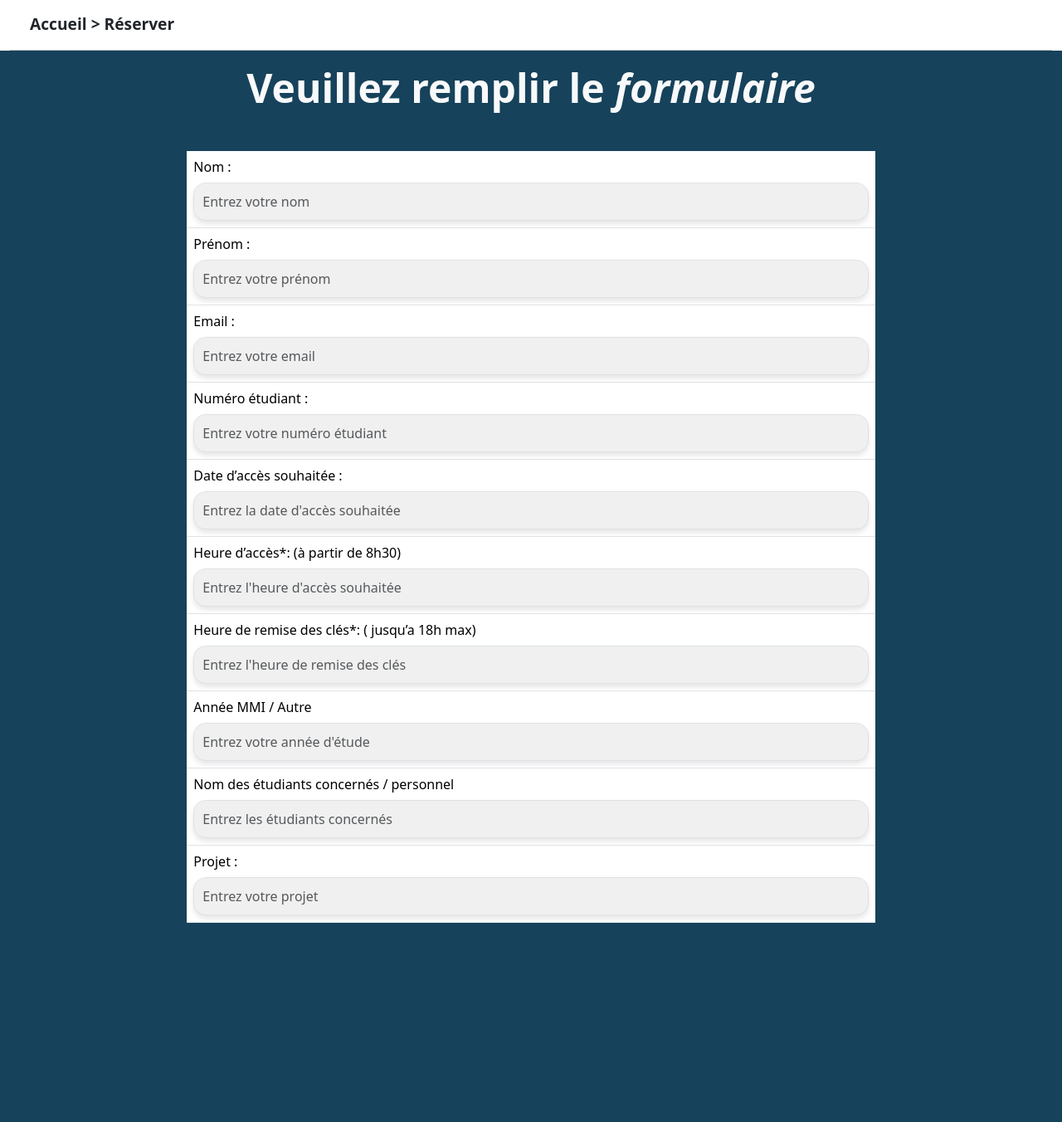
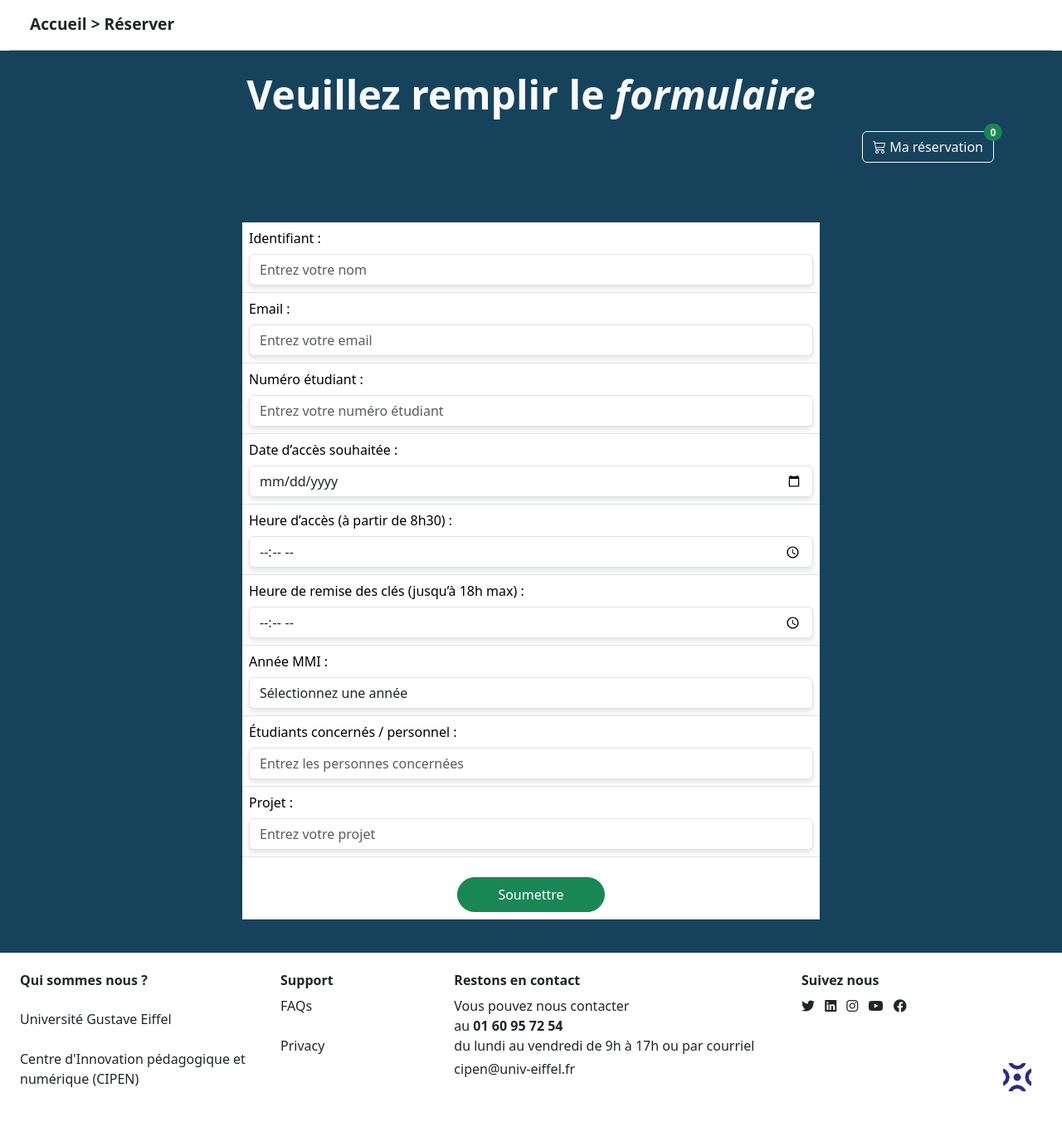
Before and after one commit to MLoks77/SAE203, a PHP site: page /php/formulaireReserver.php in a window 1280 px wide. Shown: the part 223-1575 px from the top of the page at 83% size. Before the commit the page ends 1335 px from the top, so only its background shows below. Run offline with PHP 8.4, Linux system fonts and the light colour scheme.

Commit message:
Formulaire à jour

```diff
--- a/php/formulaireReserver.php
+++ b/php/formulaireReserver.php
@@ -2,87 +2,112 @@
 include "../include/navbar.php";
 include "../include/ReserverHero.php";
 include "../configdb/connexion.php";
+?>
+
+<!DOCTYPE html>
+<html lang="fr">
+<head>
+    <meta charset="UTF-8">
+    <meta name="viewport" content="width=device-width, initial-scale=1.0">
+    <title>Réservation</title>
+
+    <!-- CSS Bootstrap -->
+    <link href="https://cdn.jsdelivr.net/npm/bootstrap@5.3.5/dist/css/bootstrap.min.css" rel="stylesheet">
+    <link rel="stylesheet" href="https://cdn.jsdelivr.net/npm/bootstrap-icons@1.10.5/font/bootstrap-icons.css">
+    <script src="https://cdn.jsdelivr.net/npm/bootstrap@5.3.5/dist/js/bootstrap.bundle.min.js"></script>
 
 
 
-?>
-<!DOCTYPE html>
-<html lang="en">
-<head>
-    <meta charset="UTF-8">
-    <meta name="viewport" content="width=device-width, initial-scale=1.0">
-    <title>Document</title>
+    <!-- Ton CSS personnalisé -->
     <link rel="stylesheet" href="../css/Reserver.css">
 </head>
 <body class="custom">
-<h2 class="fw-bold display-5 text-center text-light">
-    Veuillez remplir le  <span class="fst-italic">formulaire</span>
-</h2>
 
-    <div class="col-8 container d-flex justify-content-center align-items-center mt-5 rounded custom ">
-    <table class="table col-6">
-        <tr>
-            <td>
-                <label for="name" class="form-label">Nom :</label>
-                <input type="text" id="name" class="form-control input-custom" placeholder="Entrez votre nom">
-            </td>
-        </tr>
-        <tr>
-            <td>
-                <label for="prenom" class="form-label">Prénom :</label>
-                <input type="text" id="prenom" class="form-control input-custom" placeholder="Entrez votre prénom">
-            </td>
-        </tr>
-        <tr>
-            <td>
-                <label for="email" class="form-label">Email :</label>
-                <input type="email" id="email" class="form-control input-custom" placeholder="Entrez votre email">
-            </td>
-        </tr>
-        <tr>
-            <td>
-                <label for="numero_etudiant" class="form-label">Numéro étudiant :</label>
-                <input type="text" id="numero_etudiant" class="form-control input-custom" placeholder="Entrez votre numéro étudiant">
-            </td>
-        </tr>
-        <tr>
-            <td>
-                <label for="date_acces" class="form-label">Date d’accès souhaitée : </label>
-                <input type="text" id="date_acces" class="form-control input-custom" placeholder="Entrez la date d'accès souhaitée">
-            </td>
-        </tr>
-        <tr>
-            <td>
-                <label for="heure_acces" class="form-label">Heure d’accès*: (à partir de 8h30)</label>
-                <input type="text" id="heure_acces" class="form-control input-custom" placeholder="Entrez l'heure d'accès souhaitée">
-            </td>
-        </tr>
-        <tr>
-            <td>
-                <label for="heure_remisee" class="form-label">Heure de remise des clés*: ( jusqu’a 18h max)</label>
-                <input type="text" id="heure_remisee" class="form-control input-custom" placeholder="Entrez l'heure de remise des clés">
-            </td>
-        </tr>
-        <tr>
-            <td>
-                <label for="annee_etude" class="form-label">Année MMI / Autre</label>
-                <input type="text" id="annee_etude" class="form-control input-custom" placeholder="Entrez votre année d'étude">
-            </td>
-        </tr>
-        <tr>
-            <td>
-                <label for="etudiant_concernant" class="form-label">Nom des étudiants concernés / personnel</label>
-                <input type="text" id="etudiant_concerne" class="form-control input-custom" placeholder="Entrez les étudiants concernés">
-            </td>
-        </tr>
-        <tr>
-            <td>
-                <label for="projet" class="form-label">Projet :</label>
-                <input type="text" id="projet" class="form-control input-custom" placeholder="Entrez votre projet">
-            </td>
-        </tr>
-    </table>
+    <h2 class="fw-bold display-5 text-center text-light mt-4">
+        Veuillez remplir le <span class="fst-italic">formulaire</span>
+    </h2>
+<div class="container text-end mt-3">
+    <button class="btn btn-outline-light position-relative" type="button" data-bs-toggle="offcanvas" data-bs-target="#offcanvasPanier" aria-controls="offcanvasPanier">
+
+        <i class="bi bi-cart3"></i> Ma réservation
+        <span class="position-absolute top-0 start-100 translate-middle badge rounded-pill bg-success">
+            <?php echo isset($_SESSION['panier']) ? count($_SESSION['panier']) : 0; ?>
+ <!--dynamiquement avec PHP -->
+        </span>
+    </a>
+</div>
+
+    <div class="container d-flex justify-content-center align-items-center mt-5">
+        <div class="col-lg-8 col-md-10 col-sm-12 p-4 custom ">
+            <form action="" method="post">
+                <table class="table text-light">
+                    <tr><td><label for="name" class="form-label">Identifiant :</label>
+                        <input type="text" id="name" class="form-control input-custom" placeholder="Entrez votre nom" readonly>
+                    </td></tr>
+
+                    <tr><td><label for="email" class="form-label">Email :</label>
+                        <input type="email" id="email" class="form-control input-custom" placeholder="Entrez votre email" readonly>
+                    </td></tr>
+                    <tr><td><label for="numero_etudiant" class="form-label">Numéro étudiant :</label>
+                        <input type="text" id="numero_etudiant" class="form-control input-custom" placeholder="Entrez votre numéro étudiant">
+                    </td></tr>
+                    <tr><td><label for="date_acces" class="form-label">Date d’accès souhaitée :</label>
+                        <input type="date" id="date_acces" class="form-control input-custom" max="<?= date('Y') ?>-12-31">
+
+                    </td></tr>
+                    <tr><td><label for="heure_acces" class="form-label">Heure d’accès (à partir de 8h30) :</label>
+                        <input type="time" id="heure_acces" class="form-control input-custom" min="08:30">
+                    </td></tr>
+                    <tr><td><label for="heure_remisee" class="form-label">Heure de remise des clés (jusqu’à 18h max) :</label>
+                        <input type="time" id="heure_remisee" class="form-control input-custom" max="18:00">
+                    </td></tr>
+                    <tr><td>
+                        <label for="annee_etude" class="form-label">Année MMI :</label>
+                        <select id="annee_etude" class="form-control input-custom">
+                        <option value="">Sélectionnez une année</option>
+                        <option value="MMI1">MMI1</option>
+                        <option value="MMI2">MMI2</option>
+                        <option value="MMI3">MMI3</option>
+                    </select>
+                    </td> </tr>
+                    <tr><td><label for="etudiant_concerne" class="form-label">Étudiants concernés / personnel :</label>
+                        <input type="text" id="etudiant_concerne" class="form-control input-custom" placeholder="Entrez les personnes concernées">
+                    </td></tr>
+                    <tr><td><label for="projet" class="form-label">Projet :</label>
+                        <input type="text" id="projet" class="form-control input-custom" placeholder="Entrez votre projet">
+                    </td></tr>
+                    <tr>
+                        <td class="text-center pt-4">
+                            <button type="submit" class="btn btn-success px-5 py-2 rounded-pill">Soumettre</button>
+                        </td>
+                    </tr>
+                </table>
+            </form>
+        </div>
     </div>
+    <!-- Offcanvas Panier -->
+<div class="offcanvas offcanvas-end text-bg-dark" tabindex="-1" id="offcanvasPanier" aria-labelledby="offcanvasPanierLabel">
+  <div class="offcanvas-header">
+    <h5 class="offcanvas-title" id="offcanvasPanierLabel">Votre réservation</h5>
+    <button type="button" class="btn-close btn-close-white" data-bs-dismiss="offcanvas" aria-label="Fermer"></button>
+  </div>
+  <div class="offcanvas-body">
+    <?php if (!empty($_SESSION['panier'])): ?>
+        <ul class="list-group text-dark">
+            <?php foreach ($_SESSION['panier'] as $item): ?>
+                <li class="list-group-item">
+                    <?= htmlspecialchars($item['nom']) ?> - <?= htmlspecialchars($item['quantite']) ?> jour(s)
+                </li>
+            <?php endforeach; ?>
+        </ul>
+        <hr class="bg-light">
+        <a href="valider_panier.php" class="btn btn-success w-100 mt-3">Valider la réservation</a>
+    <?php else: ?>
+        <p>Aucun article dans le panier.</p>
+    <?php endif; ?>
+  </div>
+</div>
 
+<?php include "../include/footer.php"; ?>
 </body>
 </html>
```
Also changed, not shown: css/connexion.css (line endings or trailing spaces).
